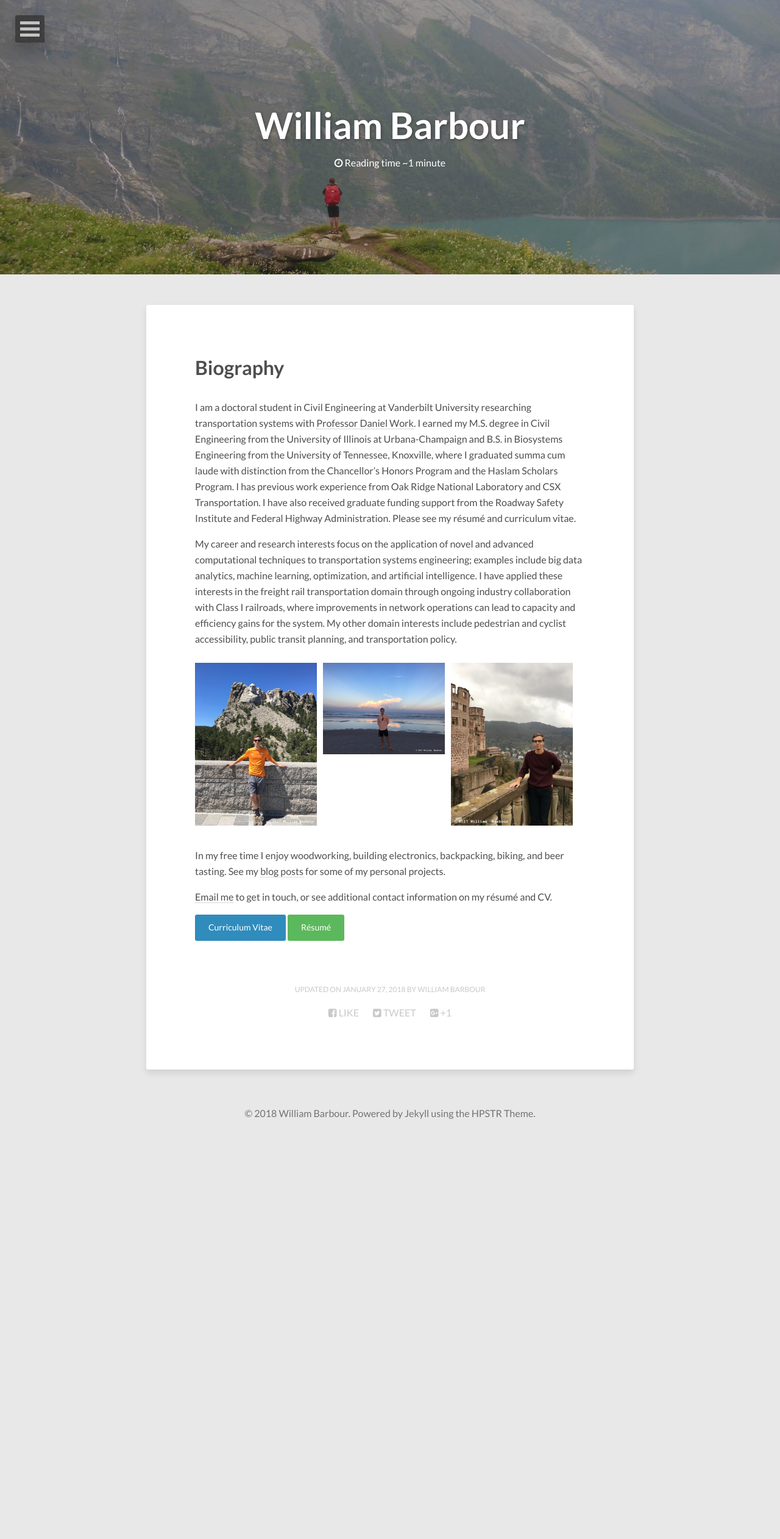
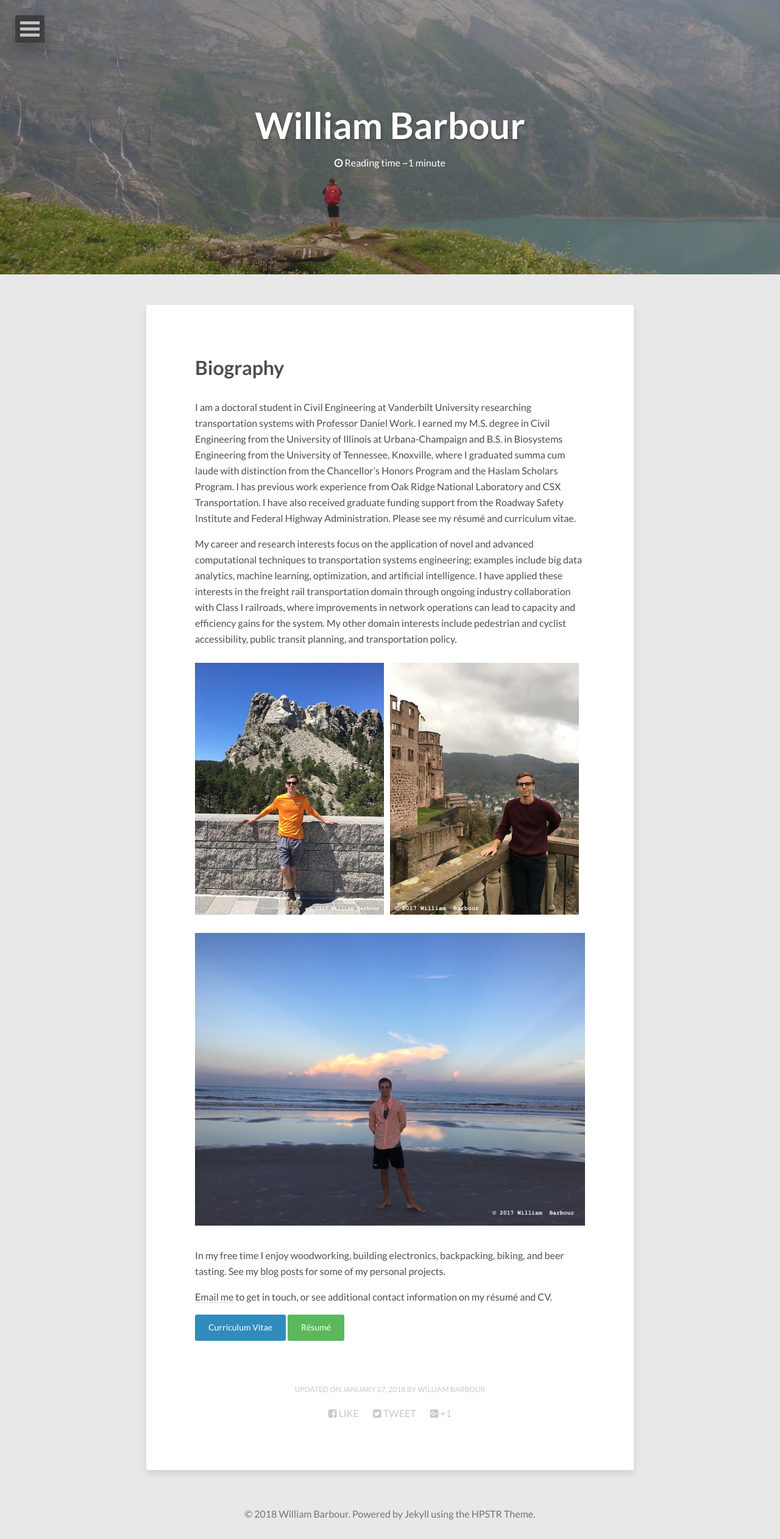
Before and after one commit to barbourww/barbourww.github.io, a Jekyll site: the page built from about/index.md, in a window 1280 px wide. Shown: the whole page at 61% size. Built offline with Jekyll 4.4.1, drawn with Linux system fonts in a browser that asks for light colours; nearby versions of some CDN libraries; before the commit the page ends 1867 px from its top, so only the background shows below that.

Commit message:
Moved bio pictures around

```diff
--- a/about/index.md
+++ b/about/index.md
@@ -13,11 +13,15 @@ I am a doctoral student in Civil Engineering at Vanderbilt University researchin
 
 My career and research interests focus on the application of novel and advanced computational techniques to transportation systems engineering; examples include big data analytics, machine learning, optimization, and artificial intelligence. I have applied these interests in the freight rail transportation domain through ongoing industry collaboration with Class I railroads, where improvements in network operations can lead to capacity and efficiency gains for the system. My other domain interests include pedestrian and cyclist accessibility, public transit planning, and transportation policy.
 
-<figure class="third">
+<figure class="half">
 	<a href="{{ site.url }}/images/rushmore.jpg"><img src="{{ site.url }}/images/rushmore.jpg" alt=""></a>
-	<a href="{{ site.url }}/images/jacksonville_big.jpg"><img src="{{ site.url }}/images/jacksonville.jpg" alt=""></a>
 	<a href="{{ site.url }}/images/heidelberg_big.jpg"><img src="{{ site.url }}/images/heidelberg.jpg" alt=""></a>
 </figure>
+
+<figure>
+	<a href="{{ site.url }}/images/jacksonville_big.jpg"><img src="{{ site.url }}/images/jacksonville.jpg" alt=""></a>
+</figure>
+
 
 In my free time I enjoy woodworking, building electronics, backpacking, biking, and beer tasting. See my [blog posts]({{ site.url }}/chronposts/) for some of my personal projects.
 
```
